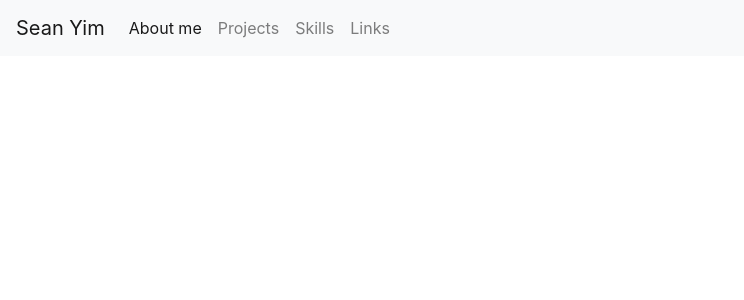
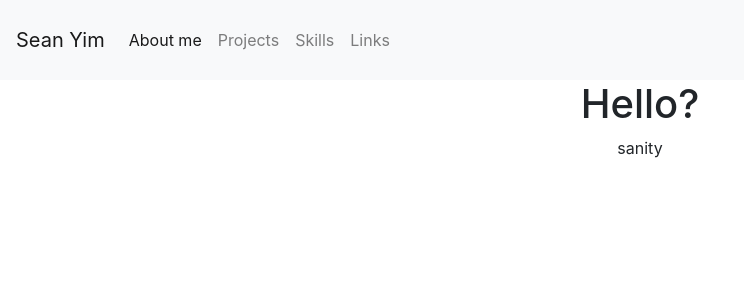
Before and after one commit to superjjang1/newportreact, a React (Create React App) app: page / in a window 1280 px wide. Shown: the top 300 px of the page, without its empty margins (0-744 px from the left). Built offline with nearby package versions, Linux system fonts and the light colour scheme; the HTML template or start-up script is replaced by a standard one.

Commit message:
changed aboutme to not be under navbar:

```diff
--- /dev/null
+++ b/src/components/AboutMe/AboutMe.css
@@ -0,0 +1,4 @@
+.home {
+    height: 100vh !important;
+    padding-top: 80px;
+}
--- a/src/components/AboutMe/AboutMe.js
+++ b/src/components/AboutMe/AboutMe.js
@@ -1,4 +1,5 @@
 import React, {Component} from 'react';
+import './AboutMe.css';
 
 class AboutMe extends Component {
     constructor(props) {
@@ -8,7 +9,10 @@ class AboutMe extends Component {
     render() {
         return (
             <div className="container-fluid">
-                <h1>hello?</h1>
+                <div className="home">
+                    <h1>Hello?</h1>
+                    sanity
+                </div>
             </div>
         );
     }
--- /dev/null
+++ b/src/components/navbar/NavBar.css
@@ -0,0 +1,9 @@
+nav {
+    position: sticky;
+    width: 100%;
+    top: 0;
+    left: 0;
+    right: 0;
+    z-index: 1030;
+    height: 80px;
+}
--- a/src/components/navbar/NavBar.js
+++ b/src/components/navbar/NavBar.js
@@ -1,4 +1,5 @@
 import React, {Component} from 'react';
+import './NavBar.css';
 
 class NavBar extends Component {
     constructor(props) {
```
